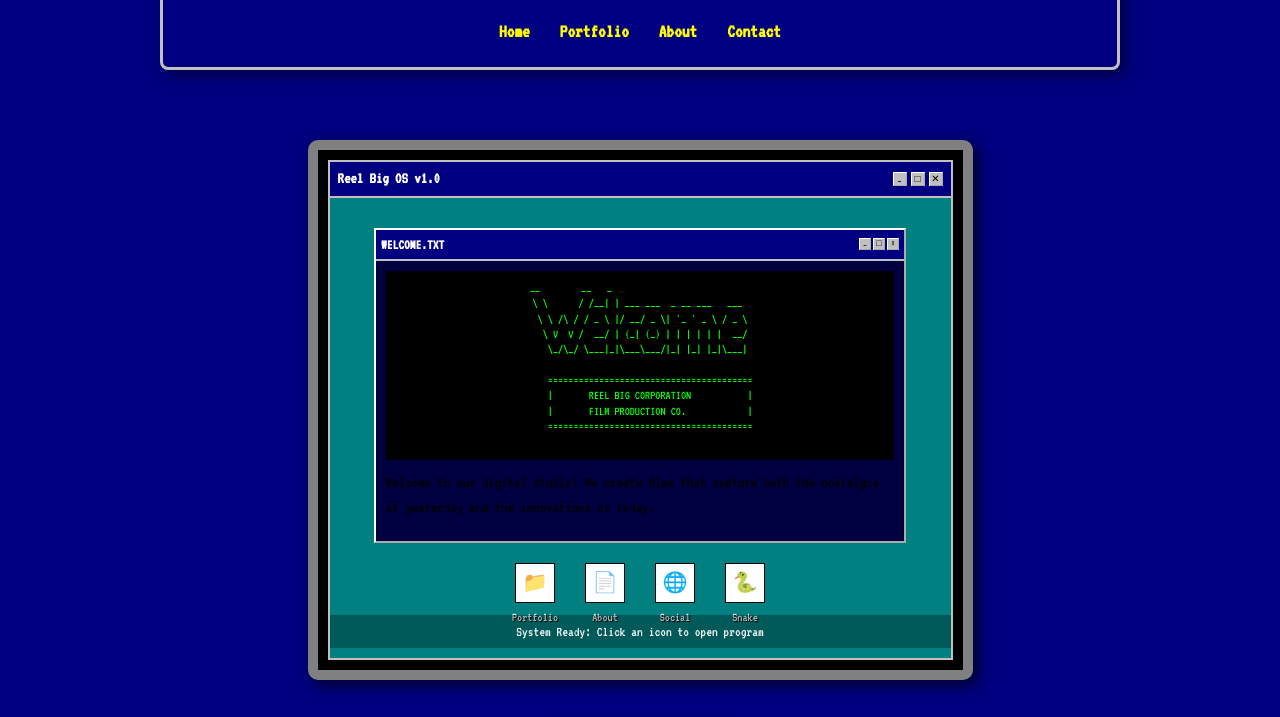
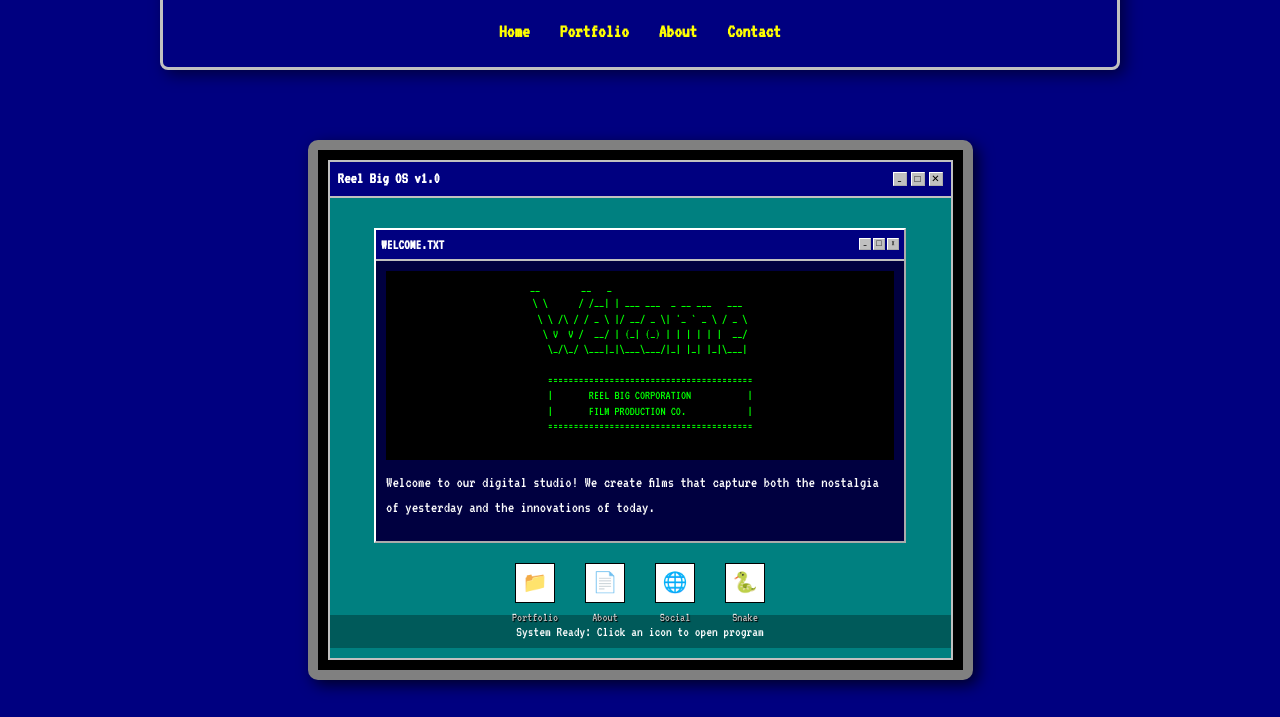
Before and after one commit to donaldland/reelbigcorp.github.io, a plain HTML site: page index.html in a window 1280 px wide. Shown: the part 328-1045 px from the top of the page. Drawn offline with Linux system fonts and the light colour scheme.

Commit message:
Fix welcome text color to be white in the window content

```diff
--- a/css/styles.css
+++ b/css/styles.css
@@ -155,6 +155,11 @@ section {
 .window-content {
     padding: 20px;
     background-color: #000040;
+}
+
+.window-content p {
+    color: #ffffff;
+    margin-bottom: 15px;
 }
 
 .retro-button {
```
